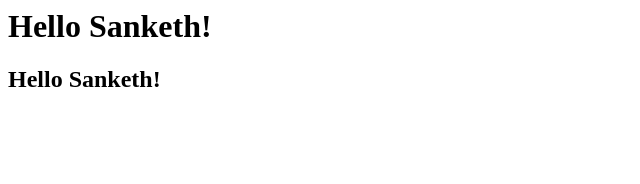
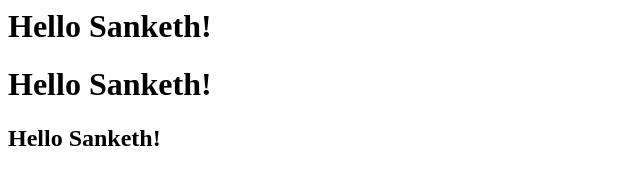
Before and after one commit to Satyahanush/CICD, a plain HTML site: page index.html in a window 1280 px wide. Shown: the whole page, without its empty margins (0-640 px from the left). Drawn offline with Linux system fonts and the light colour scheme.

Commit message:
Update index.html

```diff
--- a/index.html
+++ b/index.html
@@ -4,6 +4,7 @@
     </head>
     <body>
         <h1>Hello Sanketh!</h1>
+        <h1>Hello Sanketh!</h1>
         <h2>Hello Sanketh!</h2>
     </body>
 </html>
```
